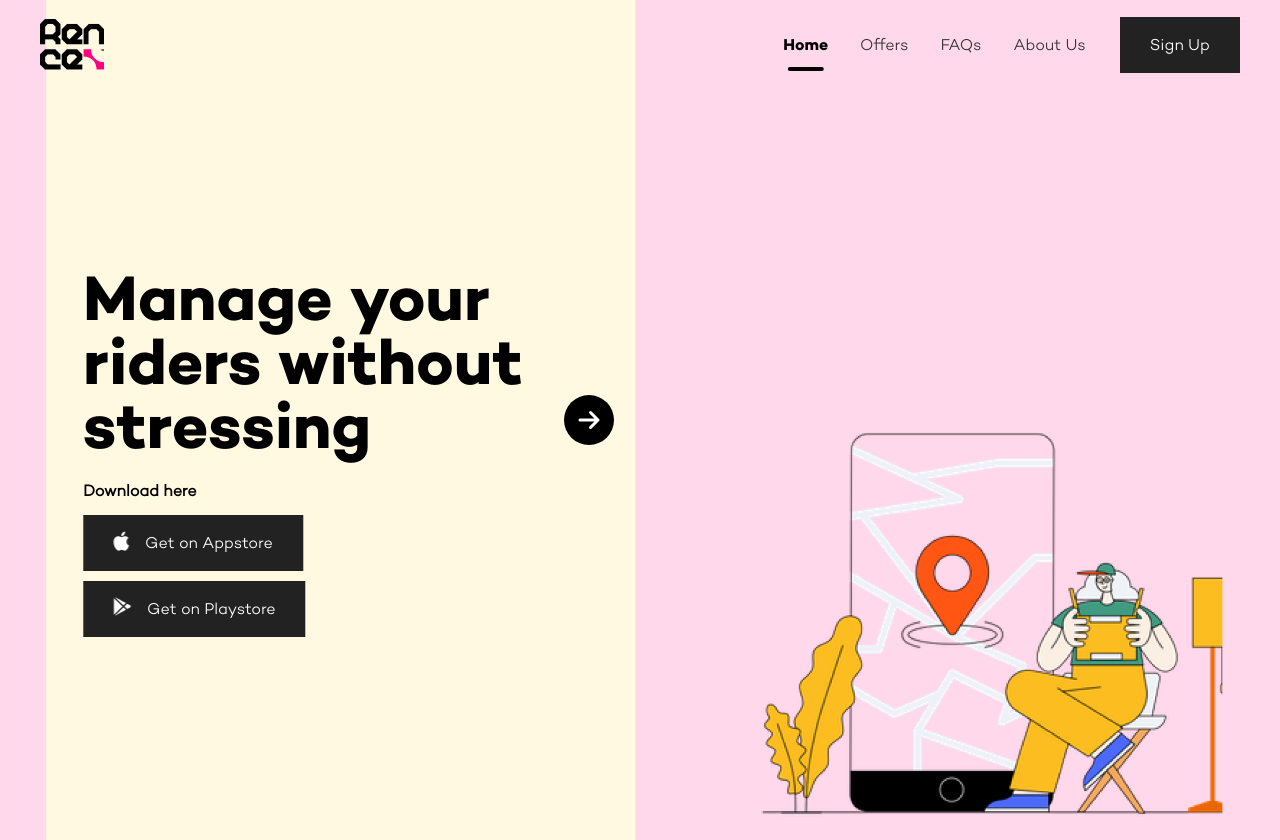
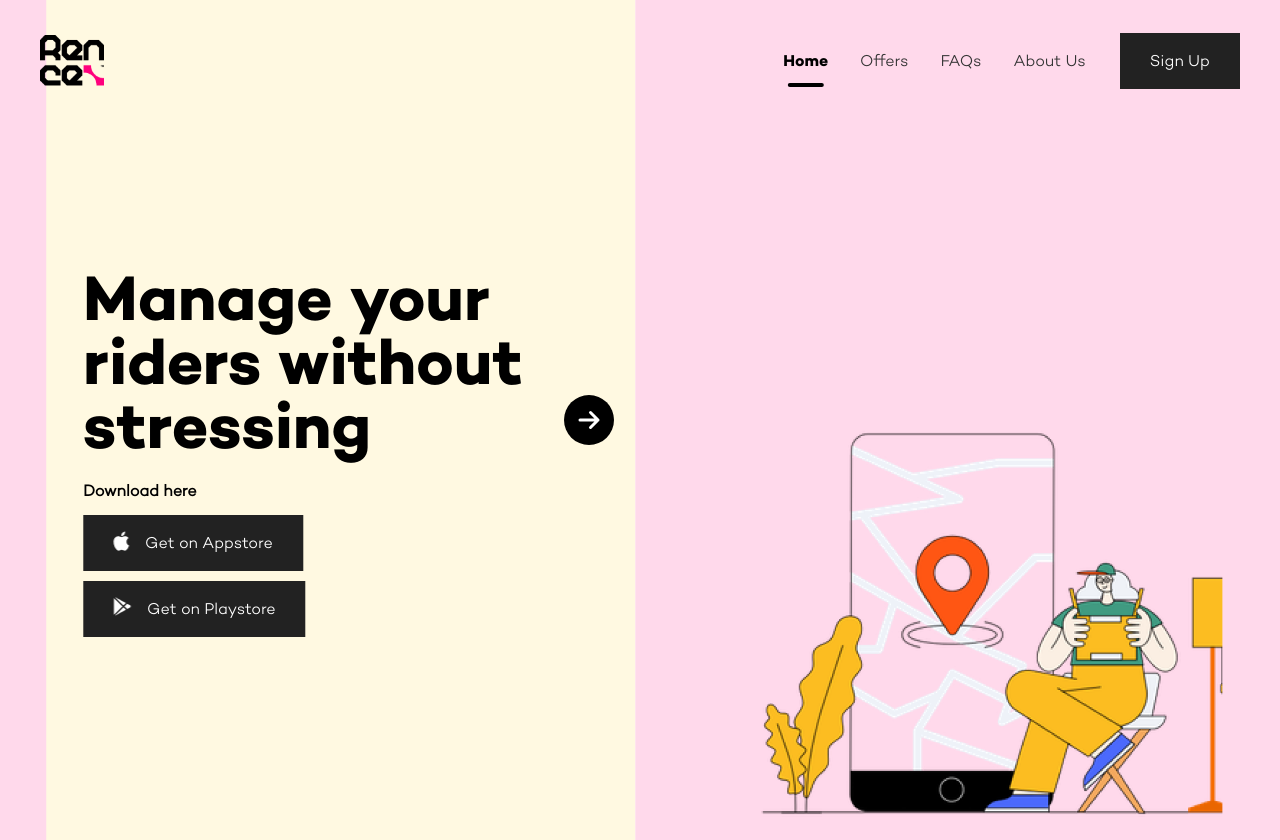
Before and after one commit to Pherizee/Rence_done, a React (Vite) app: page / in a window 1280 px wide. Built offline with nearby package versions, Linux system fonts and the light colour scheme.

Commit message:
fix: Resolve x-scroll and y-scroll with open nav

```diff
--- a/src/components/Header.jsx
+++ b/src/components/Header.jsx
@@ -19,10 +19,12 @@ const Header = () => {
   const openNav = () => {
     setIsNavOpen(true);
     document.body.classList.add("lock-scroll");
+    document.documentElement.classList.add("lock-scroll");
   };
   const closeNav = () => {
     setIsNavOpen(false);
     document.body.classList.remove("lock-scroll");
+    document.documentElement.classList.remove("lock-scroll");
   };
 
   return (
--- a/src/components/styled/GlobalStyles.js
+++ b/src/components/styled/GlobalStyles.js
@@ -44,7 +44,8 @@ ol[role="list"] {
 }
 
 /* Set core root defaults */
-html:focus-within {
+html {
+  overflow-x: hidden;
   scroll-behavior: smooth;
 }
 
@@ -53,6 +54,7 @@ body {
   min-height: 100vh;
   text-rendering: optimizeSpeed;
   line-height: 1.5;
+  overflow-x: hidden;
   z-index: 1;
 }
 
--- a/src/components/styled/Header.js
+++ b/src/components/styled/Header.js
@@ -5,7 +5,7 @@ export const StyledHeader = styled.header`
   top: 0;
   left: 0;
   width: 100%;
-  padding-block: 1em;
+  padding-block: 2em;
   z-index: 5;
 
   & > div {
```
